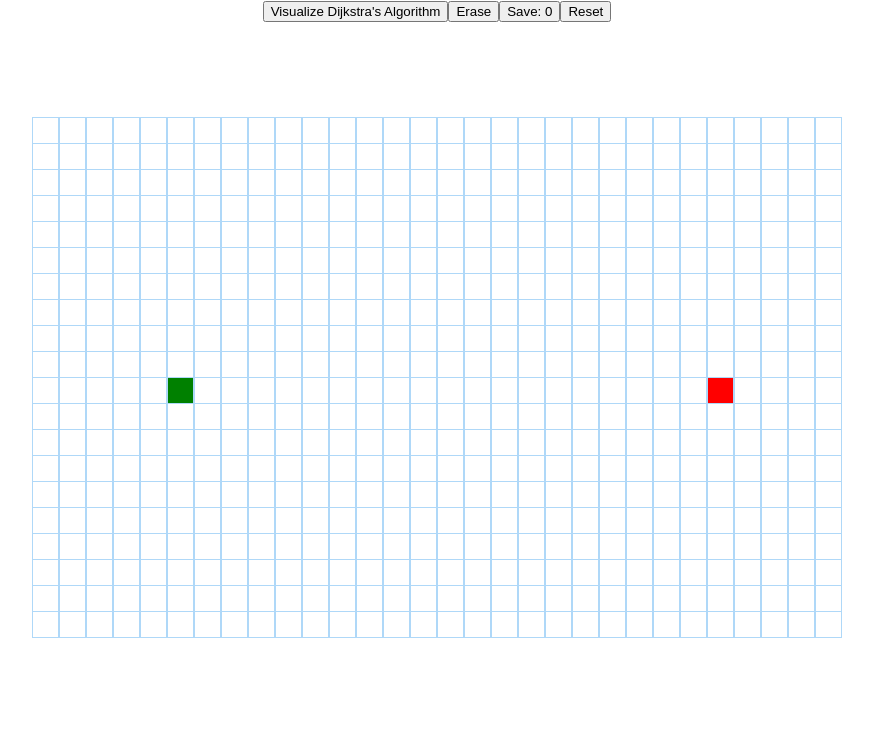
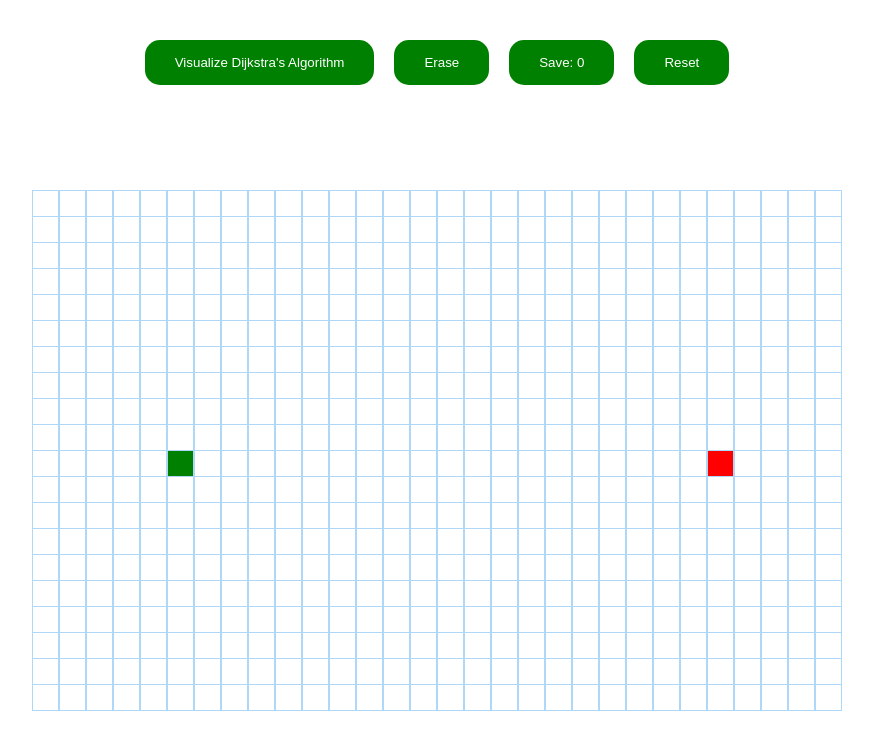
Before and after one commit to kacper-ragankiewicz/algoCode, a React (Create React App) app: page / in a window 1280 px wide. Shown: the top 750 px of the page, without its empty margins (203-1076 px from the left). Built offline with nearby package versions, Linux system fonts and the light colour scheme.

Commit message:
Changes on button styles

```diff
--- a/src/components/Pathfinder/PathfindingVisualizer.css
+++ b/src/components/Pathfinder/PathfindingVisualizer.css
@@ -1,3 +1,20 @@
+.container {
+  padding: 30px;
+}
+.button {
+  background-color: green;
+  border: 0;
+  padding: 15px 30px 15px 30px;
+  margin: 10px;
+  border-radius: 15px;
+  color: white;
+  cursor: pointer;
+  transition: .2s;
+}
+.button:hover {
+  background-color: rgb(84, 131, 14);
+}
+
 .grid {
   margin: 100px 0 0;
   user-select: none;
--- a/src/components/Pathfinder/index.jsx
+++ b/src/components/Pathfinder/index.jsx
@@ -24,6 +24,8 @@ export default class PathfindingVisualizer extends Component {
       START_NODE_COL: 5,
       FINISH_NODE_ROW: 10,
       FINISH_NODE_COL: 25,
+      maxRows: 20,
+      maxCols: 30,
     };
   }
 
@@ -127,9 +129,9 @@ export default class PathfindingVisualizer extends Component {
   handleRestor(grid) {
     if (this.state.isSaved) {
       const gridRestore = []
-      for(let row = 0; row < 20; row++ ) {
+      for(let row = 0; row < this.state.maxRows; row++ ) {
         const currentRow = []
-        for (let col = 0; col < 30; col++) {
+        for (let col = 0; col < this.state.maxCols; col++) {
           currentRow.push(
             this.createNode(
               this.state.saveGrid[row][col].col,
@@ -182,9 +184,9 @@ export default class PathfindingVisualizer extends Component {
 
   getInitialGrid() {
     const grid = [];
-    for (let row = 0; row < 20; row++) {
+    for (let row = 0; row < this.state.maxRows; row++) {
       const currentRow = [];
-      for (let col = 0; col < 30
+      for (let col = 0; col < this.state.maxCols
         ; col++) {
         currentRow.push(this.createNode(col, row));
       }
@@ -210,14 +212,14 @@ export default class PathfindingVisualizer extends Component {
     const {grid, mouseIsPressed} = this.state;
 
     return (
-      <>
-        <button onClick={() => this.visualizeDijkstra()}>
+      <div className='container'>
+        <button className='button' onClick={() => this.visualizeDijkstra()}>
           Visualize Dijkstra's Algorithm
         </button>
-        {this.state.isSaved && <button onClick={() => this.handleRestor(this.state.saveGrid)}>Ctrl + Z</button>}
-        <button className={this.state.isErase ? 'red' : ''}onClick={() => this.setState({ isErase: !this.state.isErase })}>Erase</button>
-        <button onClick={() => this.handleSaveGrid()}>Save: {this.state.saveNumber.length}</button>
-        <button onClick={() => this.handleRestart()}>Reset</button>
+        {this.state.isSaved && <button className='button' onClick={() => this.handleRestor(this.state.saveGrid)}>Ctrl + Z</button>}
+        <button className={` button ${this.state.isErase ? 'red' : ''}`}onClick={() => this.setState({ isErase: !this.state.isErase })}>Erase</button>
+        <button className='button' onClick={() => this.handleSaveGrid()}>Save: {this.state.saveNumber.length}</button>
+        <button className='button' onClick={() => this.handleRestart()}>Reset</button>
         <div className="grid" draggable="false" onMouseLeave={() => this.handleMouseUp()} onMouseDown={() => this.handleSaveGrid()}>
           {grid.map((row, rowIdx) => {
             return (
@@ -250,7 +252,7 @@ export default class PathfindingVisualizer extends Component {
             );
           })}
         </div>
-      </>
+      </div>
     );
   }
 }
```
